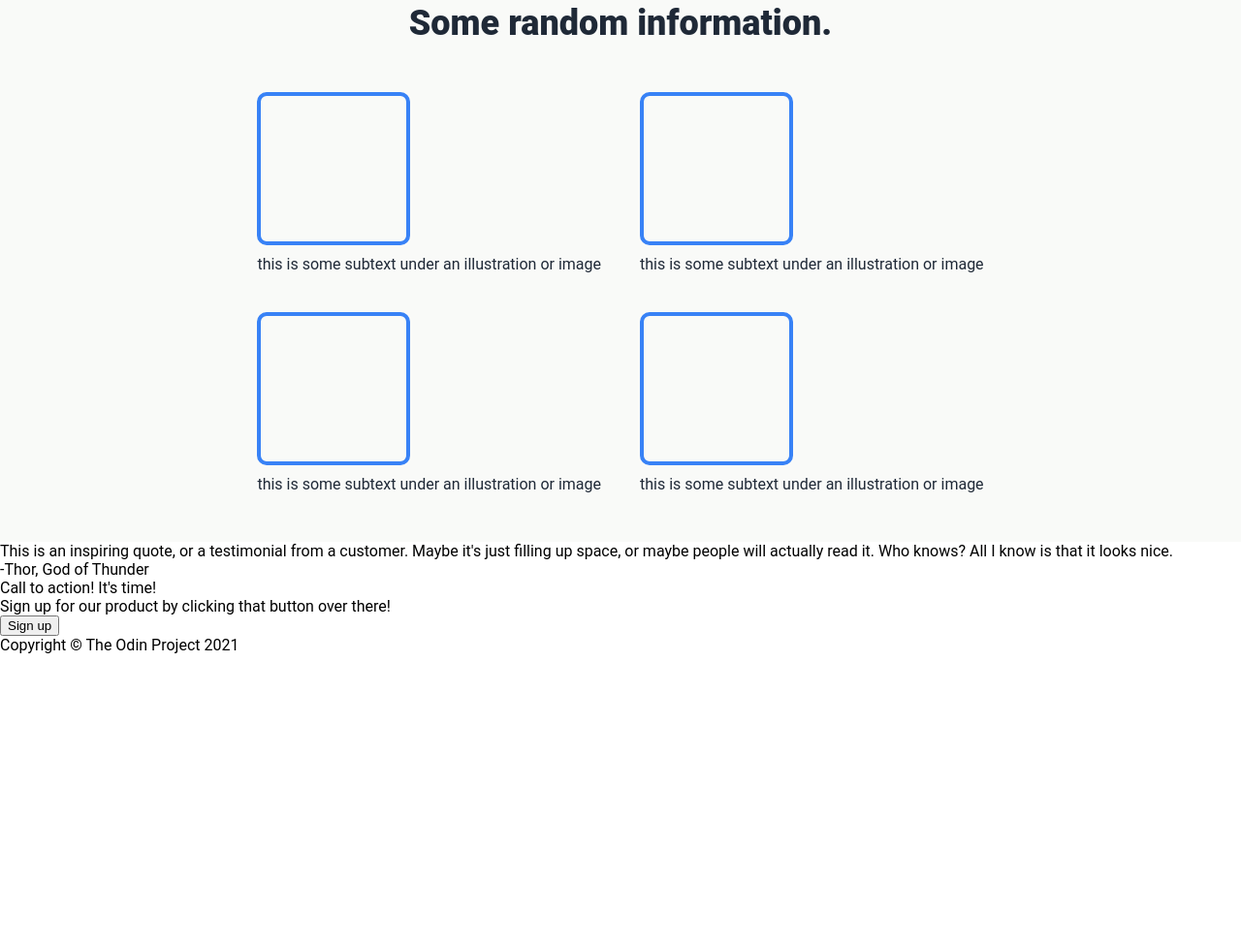
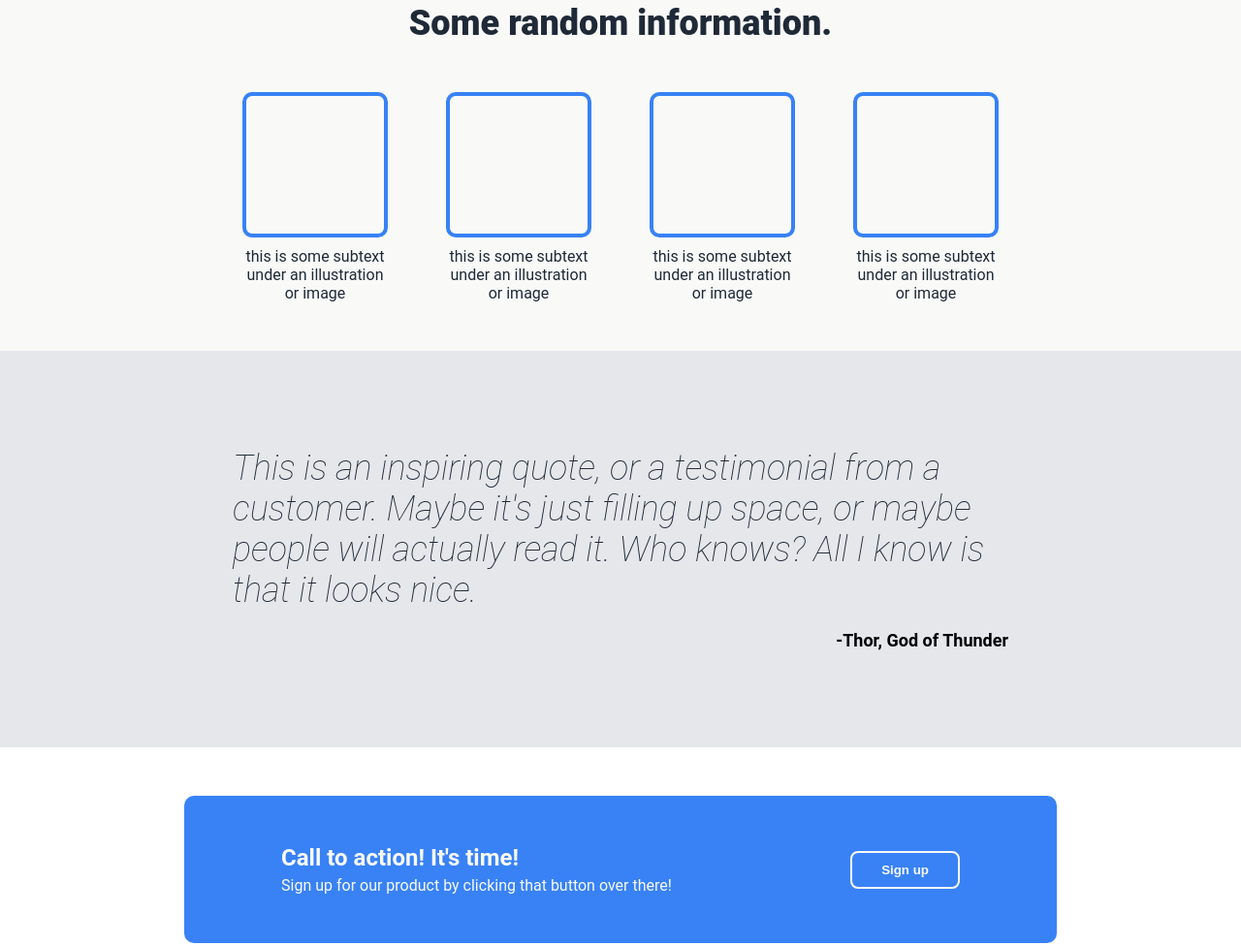
Before and after one commit to jaretcleveland/landing-page, a plain HTML site: page index.html in a window 1280 px wide. Shown: the part 565-1541 px from the top of the page at 97% size. Before the commit the page ends 1240 px from the top, so only its background shows below. Drawn offline with Linux system fonts and the light colour scheme.

Commit message:
Finish last section and footer

```diff
--- a/index.html
+++ b/index.html
@@ -59,8 +59,10 @@
         </div>
 
         <div class="section-four">
-            <div class="action">Call to action! It's time!</div>
-            <div class="small-text">Sign up for our product by clicking that button over there!</div>
+            <div class="cta-text">
+                <div class="action">Call to action! It's time!</div>
+                <div class="small-text">Sign up for our product by clicking that button over there!</div>
+            </div>
             <button class="signup2">Sign up</button>
         </div>
     </div>
--- a/style.css
+++ b/style.css
@@ -1,3 +1,9 @@
+* {
+  margin: 0;
+  padding: 0;
+  box-sizing: border-box;
+}
+
 body {
     margin: 0;
     font-family: Roboto, sans-serif;
@@ -102,8 +108,15 @@ a {
 .information-content {
     display: flex;
     justify-content: center;
-    flex-wrap: wrap;
-    gap: 40px; /* spacing between boxes horizontally and vertically */
+    flex-wrap: nowrap;
+    gap: 60px; /* spacing between boxes horizontally and vertically */
+}
+
+.information {
+    display: flex;
+    flex-direction: column;
+    align-items: center;
+    width: 150px;
 }
 
 .blue-box {
@@ -120,12 +133,75 @@ a {
     text-align: center;
 }
 
-/* to center quote:
+.section-three {
+    background-color: #e5e7eb;
+    padding: 100px 200px;
+    display: flex;
+    flex-direction: column;
+    align-items: center;
+}
 
-display: flex;
-align-items: center;
-justify-content: center;
+.quote {
+    font-size: 36px;
+    font-style: italic;
+    font-weight: lighter;
+    color: #1f2937;
+    max-width: 800px; /* limits width so it doesn’t stretch full screen */
+    text-align: left; /* keeps it aligned like a paragraph */
+}
 
-*/
+.signature {
+    align-self: center; /* pushes the signature to the right side */
+    font-weight: bold;
+    font-size: 18px;
+    margin-top: 20px;
+    width: 100%;
+    max-width: 800px;     /* matches quote width */
+    text-align: right;
+}
 
-/* General reset and layout */
+.section-four {
+    background-color: #3882f6;
+    margin: 50px auto;
+    padding: 50px 100px;
+    border-radius: 10px;
+    color: #f9faf8;
+    display: flex;
+    justify-content: space-between;
+    align-items: center;
+    max-width: 900px;
+    gap: 10px;
+}
+
+.cta-text {
+    display: flex;
+    flex-direction: column;
+}
+
+.action {
+    font-size: 24px;
+    font-weight: bold;
+    margin-bottom: 5px;
+}
+
+.small-text {
+    font-size: 16px;
+}
+
+.signup2 {
+    background-color: transparent;
+    color: #f9faf8;
+    border: 2px solid #f9faf8;
+    border-radius: 8px;
+    padding: 10px 30px;
+    font-weight: bold;
+    cursor: pointer;
+}
+
+.footer {
+    background-color: #1f2937;
+    color: #f9faf8;
+    text-align: center;
+    padding: 30px;
+    font-size: 14px;
+}
```
Also changed, not shown: 1 other file.
